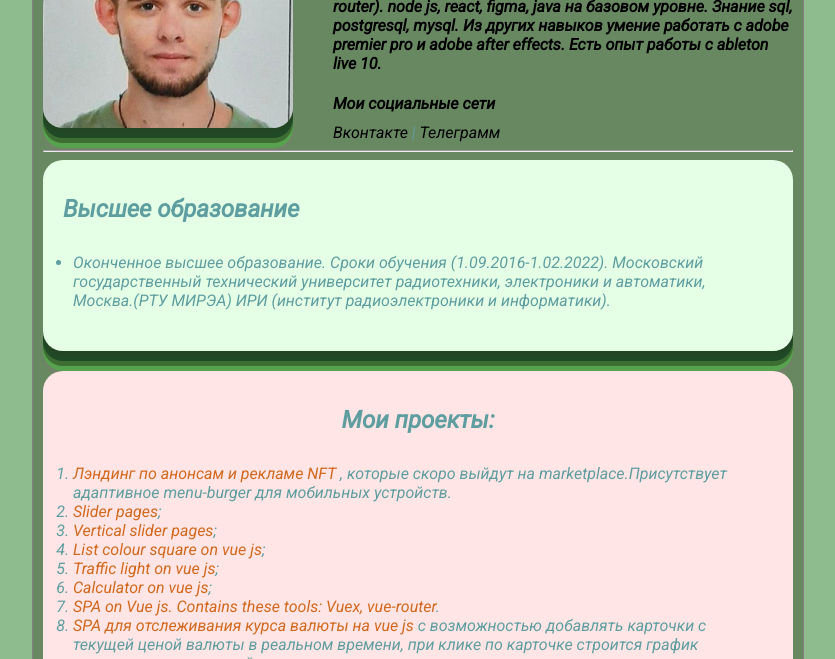
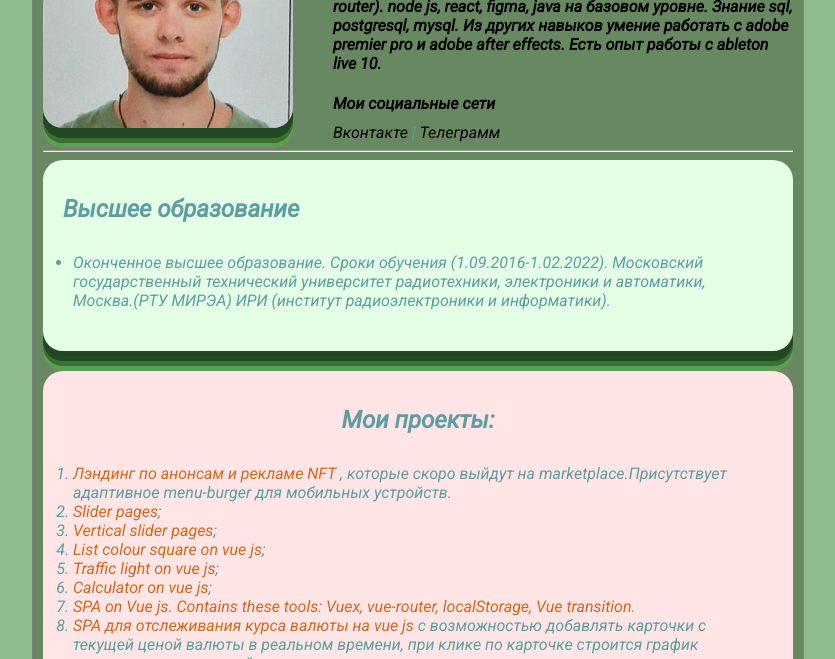
Before and after one commit to Nektar1n/myResumAV, a plain HTML site: page index.html in a window 1280 px wide. Shown: the part 141-800 px from the top of the page, without its empty margins (222-1057 px from the left). Drawn offline with Linux system fonts and the light colour scheme.

Commit message:
add favorite work

```diff
--- a/index.html
+++ b/index.html
@@ -67,7 +67,7 @@
             <li><a href="https://github.com/Nektar1n/Colour-square" target="_blank">List colour square on vue js</a>;</li>
             <li><a href="https://nektar1n.github.io/vuetrafficlightsimulator/" target="_blank">Traffic light on vue js</a>;</li>
             <li><a href="https://nektar1n.github.io/myCalculator/" target="_blank">Calculator on vue js</a>;</li>
-            <li><a href="https://github.com/Nektar1n/UsersList" target="_blank">SPA on Vue js. Сontains these tools: Vuex, vue-router</a>.</li>
+            <li><a href="https://github.com/Nektar1n/favorite-zadanie" target="_blank">SPA on Vue js. Сontains these tools: Vuex, vue-router, localStorage, Vue transition</a>.</li>
             <li><a href="https://github.com/Nektar1n/cryptonomicon" target="_blank">SPA для отслеживания курса валюты на vue js</a>
                 <span> с возможностью добавлять карточки с текущей ценой валюты в реальном времени, при клике по карточке строится график изменения цены данной валюты; </span></li>
         </ol>
```
